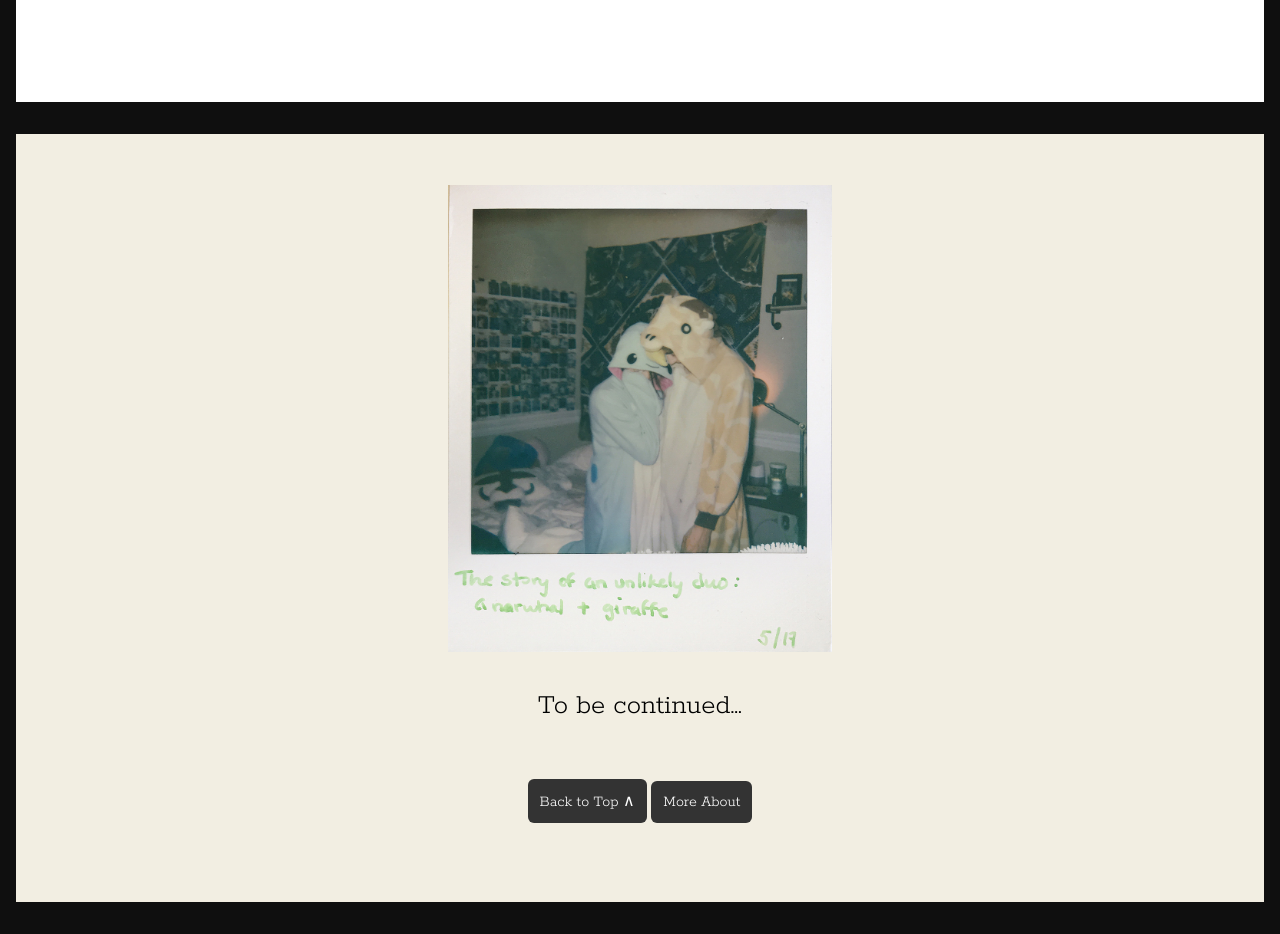
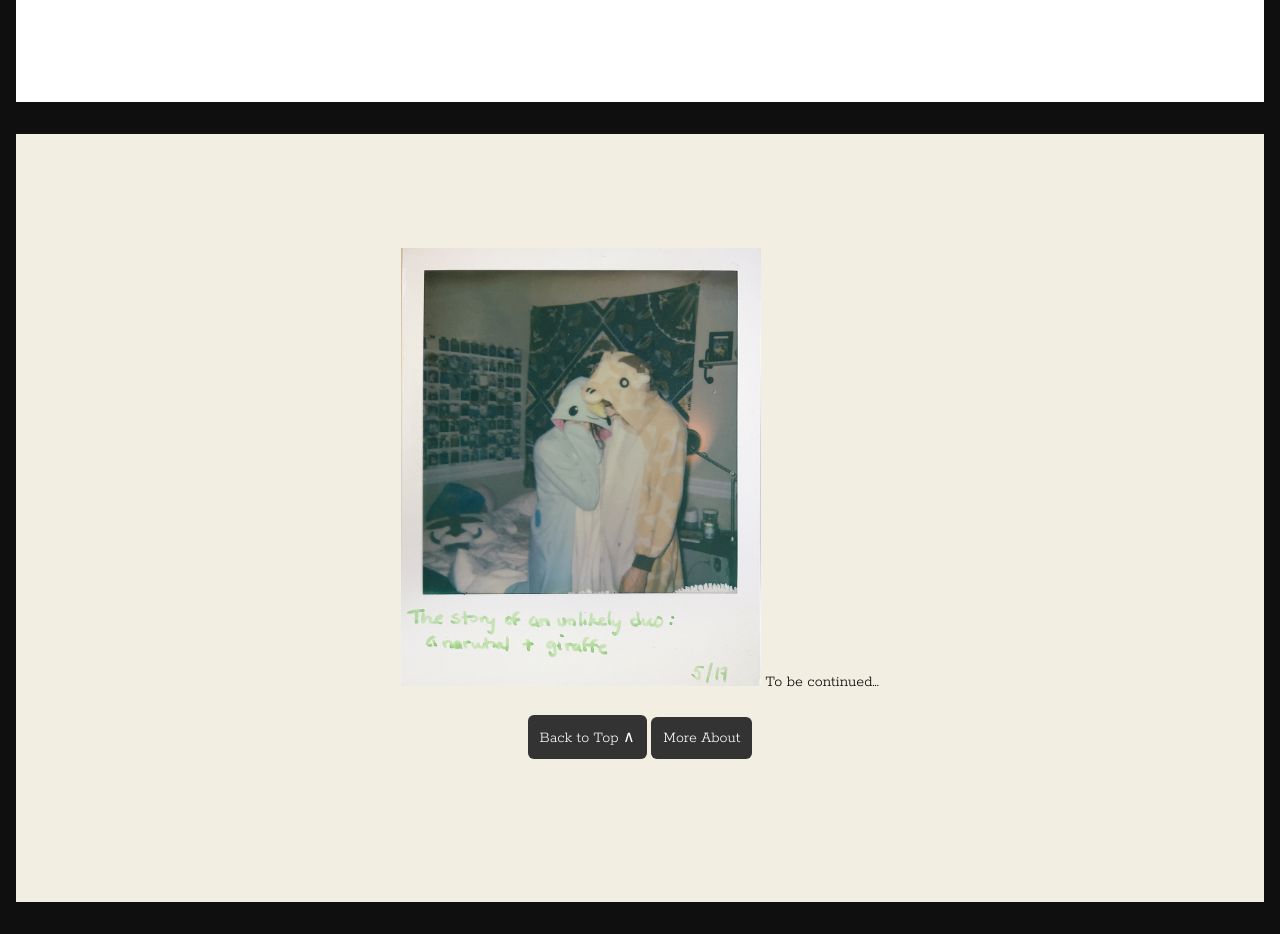
Before and after one commit to narwhalandgiraffe/narwhalandgiraffe.github.io, a plain HTML site: page index.html in a window 1280 px wide. Shown: the part 8700-9634 px from the top of the page. Drawn offline with nearby package versions, Linux system fonts and the light colour scheme.

Commit message:
change size

```diff
--- a/index.html
+++ b/index.html
@@ -97,8 +97,8 @@
 
   <div class="p11 slide">
     <table><tr><td><div>
-       <img src="/img/polaroid.jpg" alt="narwhal+giraffe" class="setting" style="padding-top: 3em; max-width: 80%;">
-       <p>To be continued...</p>
+       <img src="/img/polaroid.jpg" alt="narwhal+giraffe" class="setting" style="padding-top: 3em; max-width: 75%;">
+       <span>To be continued...</span>
     <div class="button" onClick="goToByScroll('cover')" style="margin-top: 1.5em;">Back to Top &and; </div>
     <div class="button" onClick="goToByScroll('p12')" style="margin-top: 1.5em;">More About</div>
 
```
